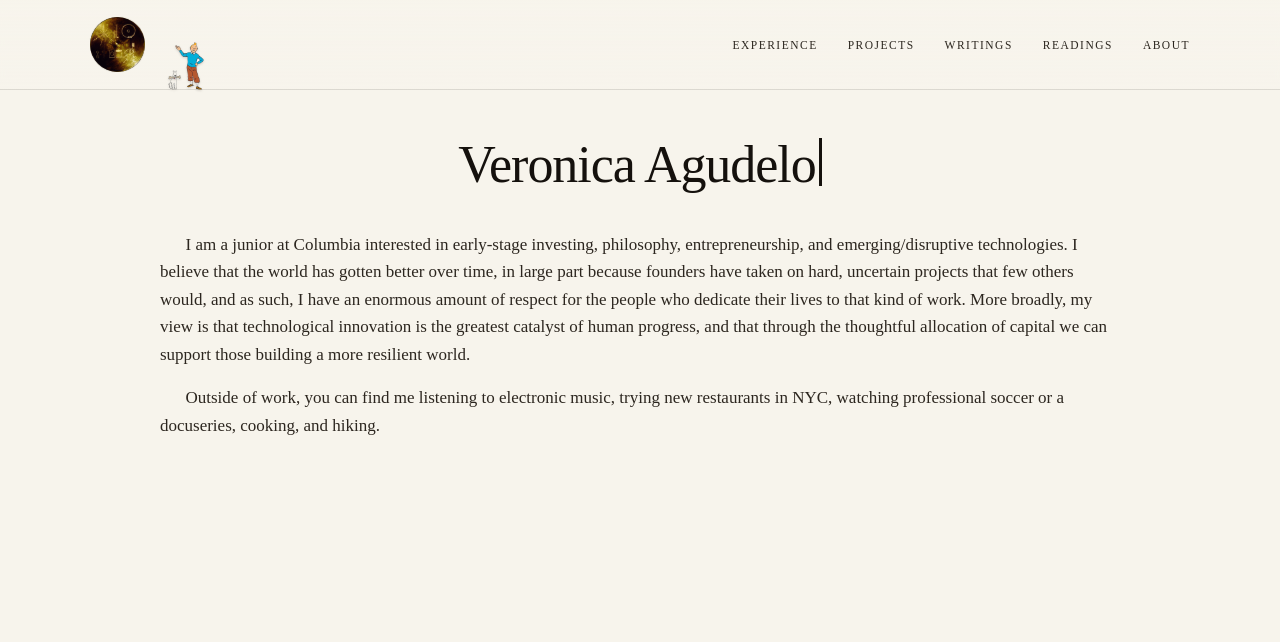
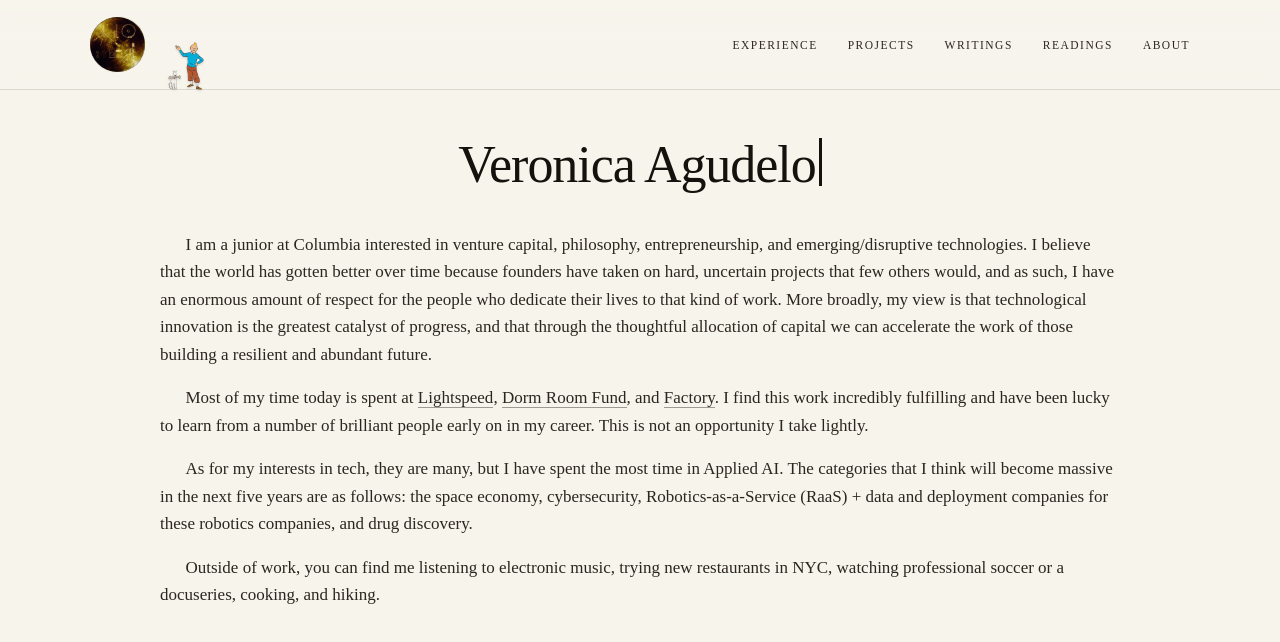
Before and after one commit to veronicas-world/aboutme, a Next.js app: page / in a window 1280 px wide. Shown: the top 642 px of the page. Built offline with nearby package versions, Linux system fonts and the light colour scheme.

Commit message:
Home: new bio with Lightspeed, DRF, Factory links

```diff
--- a/src/app/page.tsx
+++ b/src/app/page.tsx
@@ -2,6 +2,31 @@ import BgSketch from "@/components/BgSketch";
 import TypeName from "@/components/TypeName";
 import HomeImage from "@/components/HomeImage";
 import { site } from "@/content/site";
+
+// Turns [text](url) in a bio paragraph into an external link.
+function withLinks(text: string) {
+  const parts: React.ReactNode[] = [];
+  const re = /\[([^\]]+)\]\(([^)]+)\)/g;
+  let last = 0;
+  let m: RegExpExecArray | null;
+  while ((m = re.exec(text))) {
+    if (m.index > last) parts.push(text.slice(last, m.index));
+    parts.push(
+      <a
+        key={m.index}
+        href={m[2]}
+        target="_blank"
+        rel="noopener noreferrer"
+        className="hero-inline-link"
+      >
+        {m[1]}
+      </a>
+    );
+    last = m.index + m[0].length;
+  }
+  if (last < text.length) parts.push(text.slice(last));
+  return parts;
+}
 
 export default function Home() {
   const heroParas = site.heroLead.split("\n\n");
@@ -46,7 +71,7 @@ export default function Home() {
           <TypeName text="Veronica Agudelo" />
         </h1>
         <div style={{ textAlign: "left" }}>
-          <p style={{ ...heroParaStyle, margin: "0 0 16px" }}>{heroParas[0]}</p>
+          <p style={{ ...heroParaStyle, margin: "0 0 16px" }}>{withLinks(heroParas[0])}</p>
           {heroParas.slice(1).map((para, i, arr) => (
             <p
               key={i}
@@ -55,7 +80,7 @@ export default function Home() {
                 margin: i === arr.length - 1 ? 0 : "0 0 16px",
               }}
             >
-              {para}
+              {withLinks(para)}
             </p>
           ))}
         </div>
--- a/src/content/site.ts
+++ b/src/content/site.ts
@@ -13,7 +13,7 @@ export const site = {
   eyebrow: "Investor · Writer · Student of complex systems",
   // The one big sentence under your name (EDIT — make it sound like you):
   heroLead:
-    "I am a junior at Columbia interested in early-stage investing, philosophy, entrepreneurship, and emerging/disruptive technologies. I believe that the world has gotten better over time, in large part because founders have taken on hard, uncertain projects that few others would, and as such, I have an enormous amount of respect for the people who dedicate their lives to that kind of work. More broadly, my view is that technological innovation is the greatest catalyst of human progress, and that through the thoughtful allocation of capital we can support those building a more resilient world.\n\nOutside of work, you can find me listening to electronic music, trying new restaurants in NYC, watching professional soccer or a docuseries, cooking, and hiking.",
+    "I am a junior at Columbia interested in venture capital, philosophy, entrepreneurship, and emerging/disruptive technologies. I believe that the world has gotten better over time because founders have taken on hard, uncertain projects that few others would, and as such, I have an enormous amount of respect for the people who dedicate their lives to that kind of work. More broadly, my view is that technological innovation is the greatest catalyst of progress, and that through the thoughtful allocation of capital we can accelerate the work of those building a resilient and abundant future.\n\nMost of my time today is spent at [Lightspeed](https://lsvp.com/), [Dorm Room Fund](https://www.dormroomfund.com/), and [Factory](https://factory.ai/). I find this work incredibly fulfilling and have been lucky to learn from a number of brilliant people early on in my career. This is not an opportunity I take lightly.\n\nAs for my interests in tech, they are many, but I have spent the most time in Applied AI. The categories that I think will become massive in the next five years are as follows: the space economy, cybersecurity, Robotics-as-a-Service (RaaS) + data and deployment companies for these robotics companies, and drug discovery.\n\nOutside of work, you can find me listening to electronic music, trying new restaurants in NYC, watching professional soccer or a docuseries, cooking, and hiking.",
   // Standalone middle paragraph in the hero bio, with an inline link:
   heroInterests: {
     before:
```
